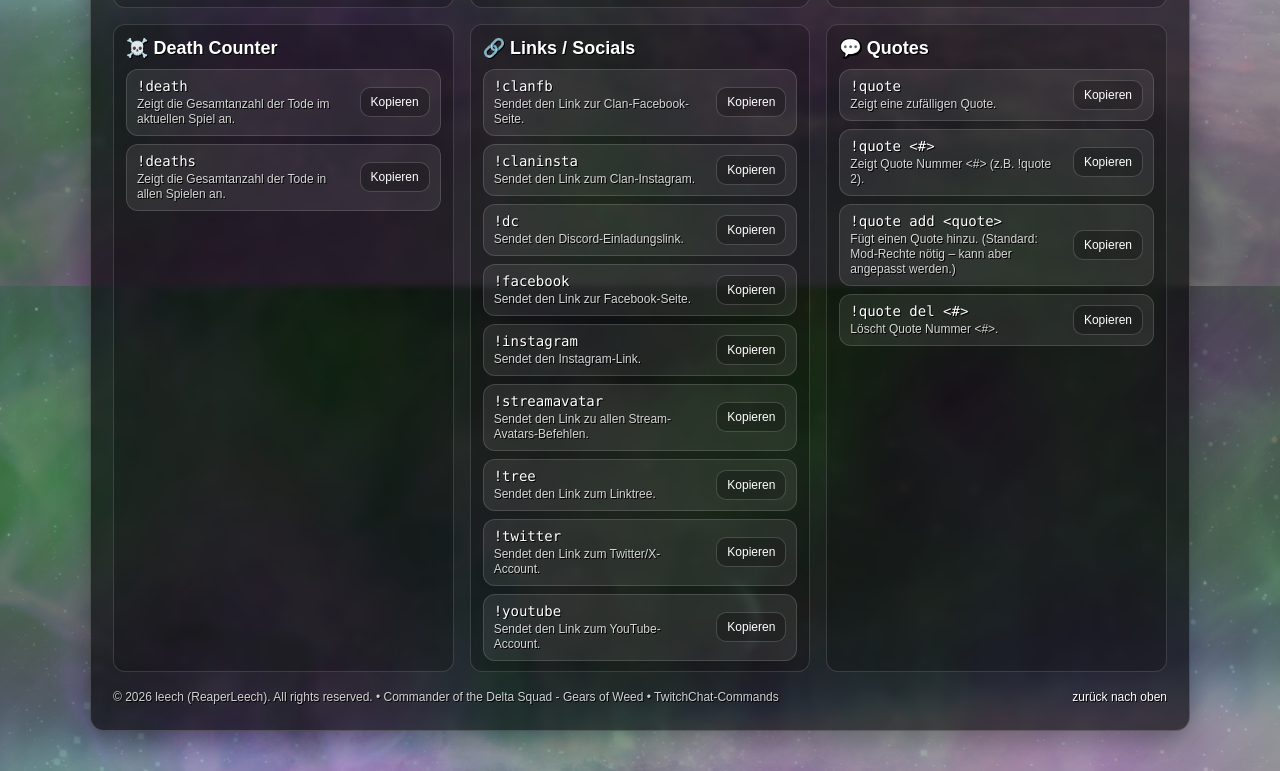
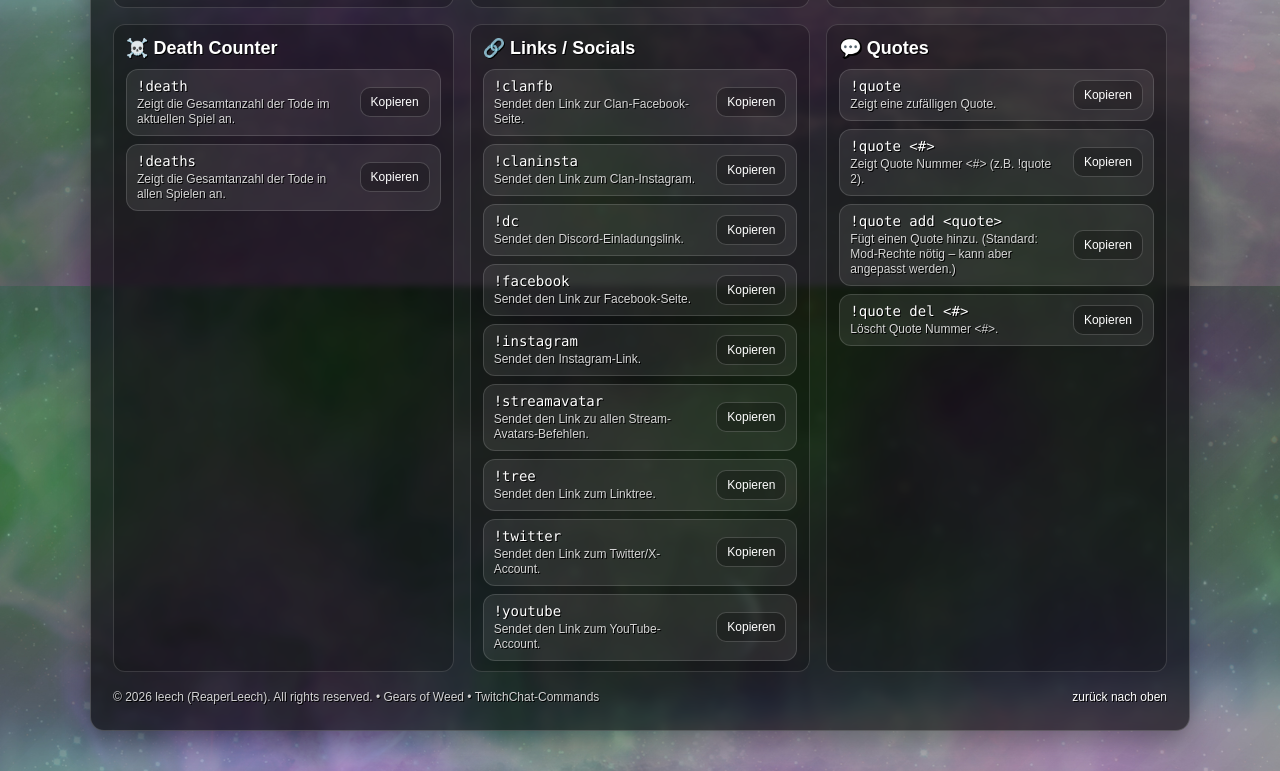
Before and after one commit to ReaperLeech/twitchchat-commands, a plain HTML site: page index.html in a window 1280 px wide. Shown: the part 1314-2085 px from the top of the page. Drawn offline with Linux system fonts and the light colour scheme.

Commit message:
Update index.html

```diff
--- a/index.html
+++ b/index.html
@@ -1316,7 +1316,7 @@ section:hover{
       <div class="empty" id="empty">Keine Treffer. Versuch einen anderen Begriff 👀</div>
 
       <div class="footer">
-        <div>© 2026 leech (ReaperLeech). All rights reserved. • Commander of the Delta Squad - Gears of Weed • TwitchChat-Commands</div>
+        <div>© 2026 leech (ReaperLeech). All rights reserved. • Gears of Weed • TwitchChat-Commands</div>
         <div><a href="#top">zurück nach oben</a></div>
       </div>
     </main>
```
